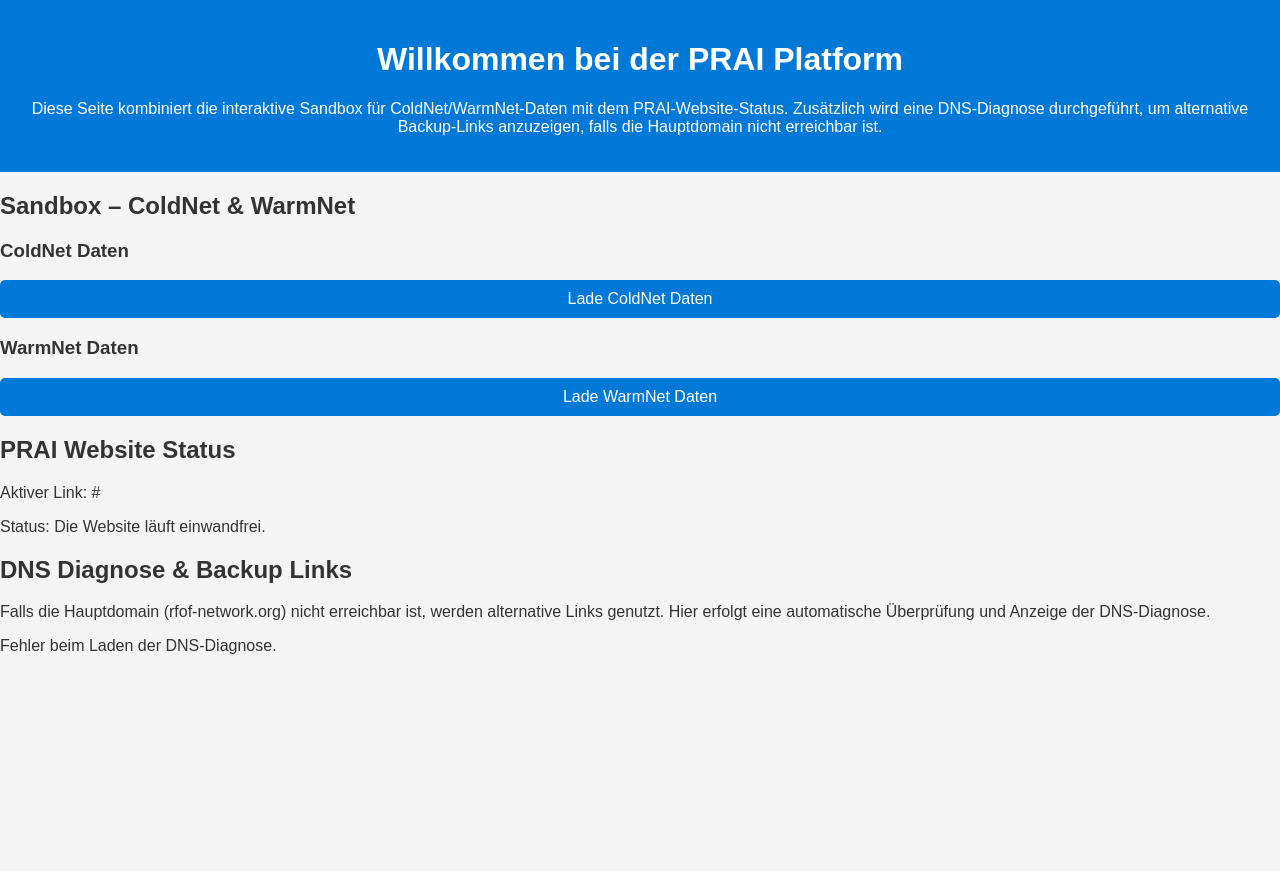
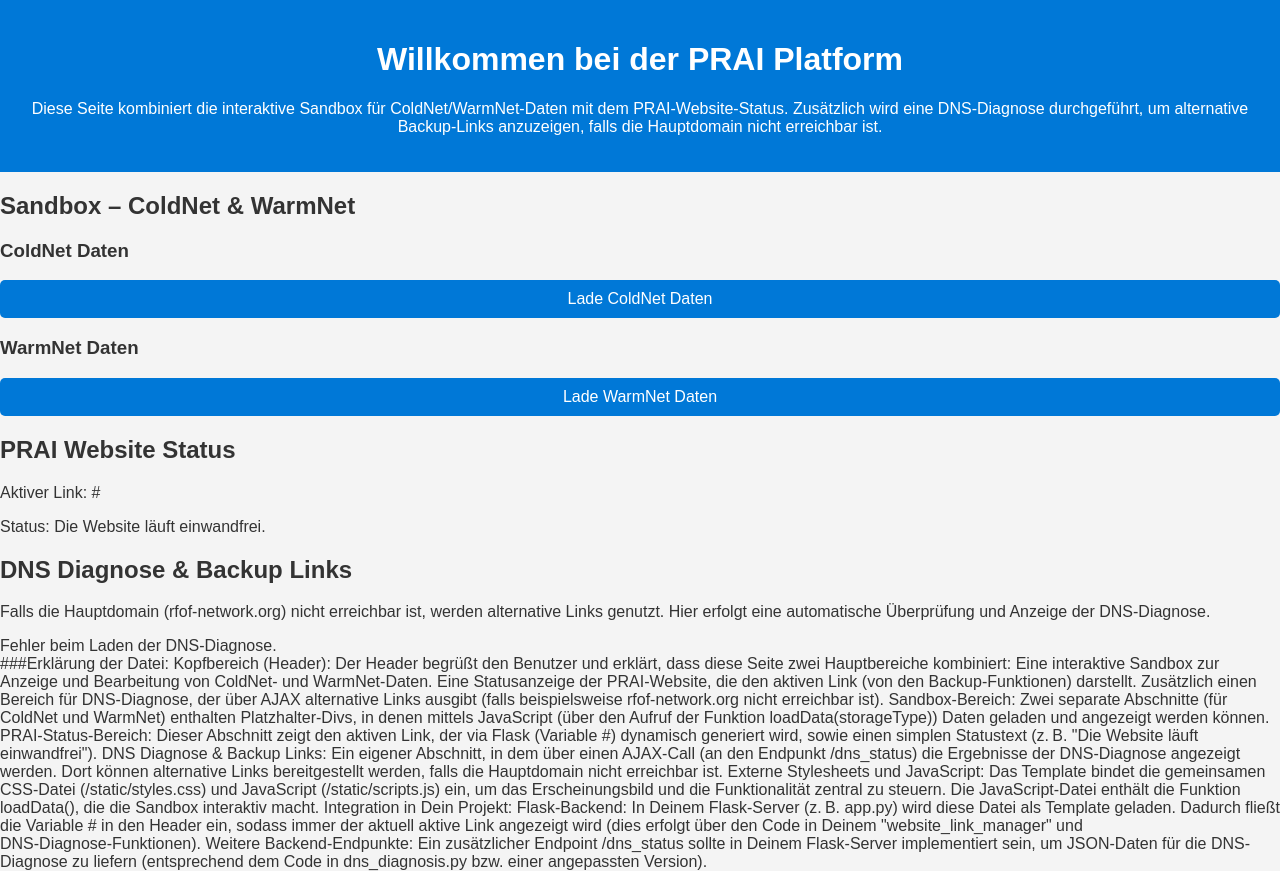
Before and after one commit to QCH-L-C/PRAI-KI-, a Flask app: template html/sandbox/templates/index.html in a window 1280 px wide. Before the commit the page ends 654 px from the top, so only its background shows below. Run offline with Flask 2, Linux system fonts and the light colour scheme; the template is opened without the code that fills it: most values are stand-ins (such as "Sample title", 1, 10 or a date in 2020).

Commit message:
Aktualisieren von index.html

```diff
--- a/html/sandbox/templates/index.html
+++ b/html/sandbox/templates/index.html
@@ -68,3 +68,26 @@
     </script>
 </body>
 </html>
+
+
+###Erklärung der Datei:
+Kopfbereich (Header): Der Header begrüßt den Benutzer und erklärt, dass diese Seite zwei Hauptbereiche kombiniert:
+
+Eine interaktive Sandbox zur Anzeige und Bearbeitung von ColdNet‑ und WarmNet‑Daten.
+
+Eine Statusanzeige der PRAI‑Website, die den aktiven Link (von den Backup‑Funktionen) darstellt.
+
+Zusätzlich einen Bereich für DNS‑Diagnose, der über AJAX alternative Links ausgibt (falls beispielsweise rfof-network.org nicht erreichbar ist).
+
+Sandbox-Bereich: Zwei separate Abschnitte (für ColdNet und WarmNet) enthalten Platzhalter-Divs, in denen mittels JavaScript (über den Aufruf der Funktion loadData(storageType)) Daten geladen und angezeigt werden können.
+
+PRAI‑Status-Bereich: Dieser Abschnitt zeigt den aktiven Link, der via Flask (Variable {{ link }}) dynamisch generiert wird, sowie einen simplen Statustext (z. B. "Die Website läuft einwandfrei").
+
+DNS Diagnose & Backup Links: Ein eigener Abschnitt, in dem über einen AJAX-Call (an den Endpunkt /dns_status) die Ergebnisse der DNS‑Diagnose angezeigt werden. Dort können alternative Links bereitgestellt werden, falls die Hauptdomain nicht erreichbar ist.
+
+Externe Stylesheets und JavaScript: Das Template bindet die gemeinsamen CSS‑Datei (/static/styles.css) und JavaScript (/static/scripts.js) ein, um das Erscheinungsbild und die Funktionalität zentral zu steuern. Die JavaScript-Datei enthält die Funktion loadData(), die die Sandbox interaktiv macht.
+
+Integration in Dein Projekt:
+Flask-Backend: In Deinem Flask‑Server (z. B. app.py) wird diese Datei als Template geladen. Dadurch fließt die Variable {{ link }} in den Header ein, sodass immer der aktuell aktive Link angezeigt wird (dies erfolgt über den Code in Deinem "website_link_manager" und DNS‑Diagnose‑Funktionen).
+
+Weitere Backend-Endpunkte: Ein zusätzlicher Endpoint /dns_status sollte in Deinem Flask‑Server implementiert sein, um JSON-Daten für die DNS-Diagnose zu liefern (entsprechend dem Code in dns_diagnosis.py bzw. einer angepassten Version).
```
